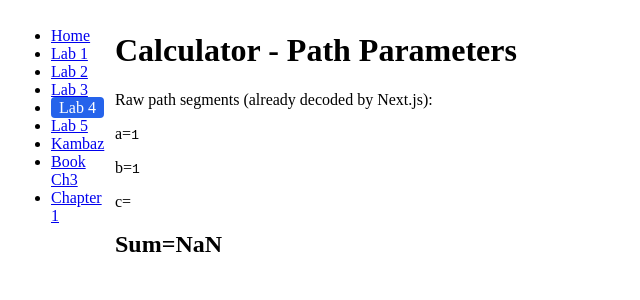
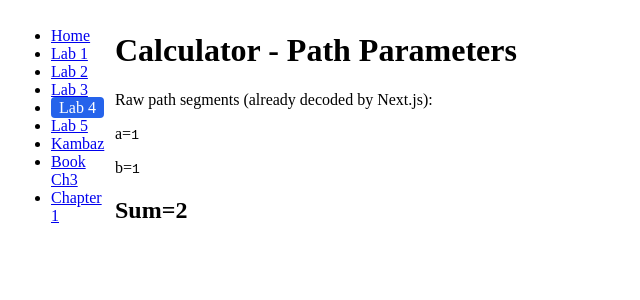
Before and after one commit to Fixlei/kambaz-next-js, a Next.js app: page /labs/lab4/url-encoding/path-params/1/1 in a window 1280 px wide. Shown: the top 300 px of the page, without its empty margins (0-640 px from the left). Built offline with nearby package versions, Linux system fonts and the light colour scheme.

Commit message:
lab4 fix path-params and typo

```diff
--- a/app/labs/lab4/url-encoding/path-params/[a]/[b]/[c]/page.tsx
+++ b/app/labs/lab4/url-encoding/path-params/[a]/[b]/[c]/page.tsx
@@ -25,7 +25,7 @@ export default function PathCalculator() {
       <p>
         c=<code>{cRaw}</code>
       </p>
-      <h2 className="test-green-700"> Sum={sum}</h2>
+      <h2 className="text-green-700"> Sum={sum}</h2>
     </div>
   );
 }
--- a/app/labs/lab4/url-encoding/path-params/[a]/[b]/page.tsx
+++ b/app/labs/lab4/url-encoding/path-params/[a]/[b]/page.tsx
@@ -6,11 +6,9 @@ export default function PathCalculator() {
   const params = useParams();
   const aRaw = params.a as string;
   const bRaw = params.b as string;
-  const cRaw = params.c as string;
-  const c = parseFloat(cRaw);
   const a = parseFloat(aRaw);
   const b = parseFloat(bRaw);
-  const sum = a + b + c;
+  const sum = a + b;
 
   return (
     <div id="wd-path-calculator">
@@ -22,10 +20,7 @@ export default function PathCalculator() {
       <p>
         b=<code>{bRaw}</code>
       </p>
-      <p>
-        c=<code>{cRaw}</code>
-      </p>
-      <h2 className="test-green-700"> Sum={sum}</h2>
+      <h2 className="text-green-700"> Sum={sum}</h2>
     </div>
   );
 }
```
